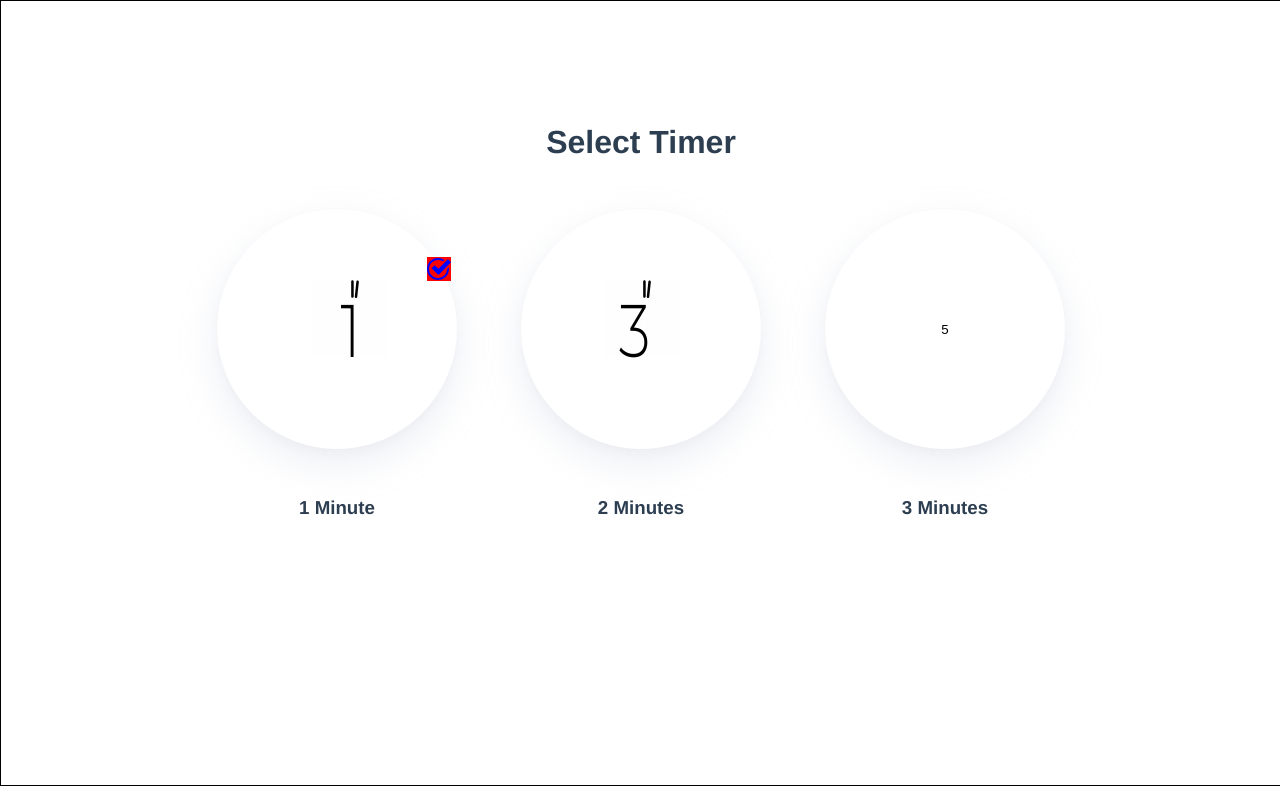
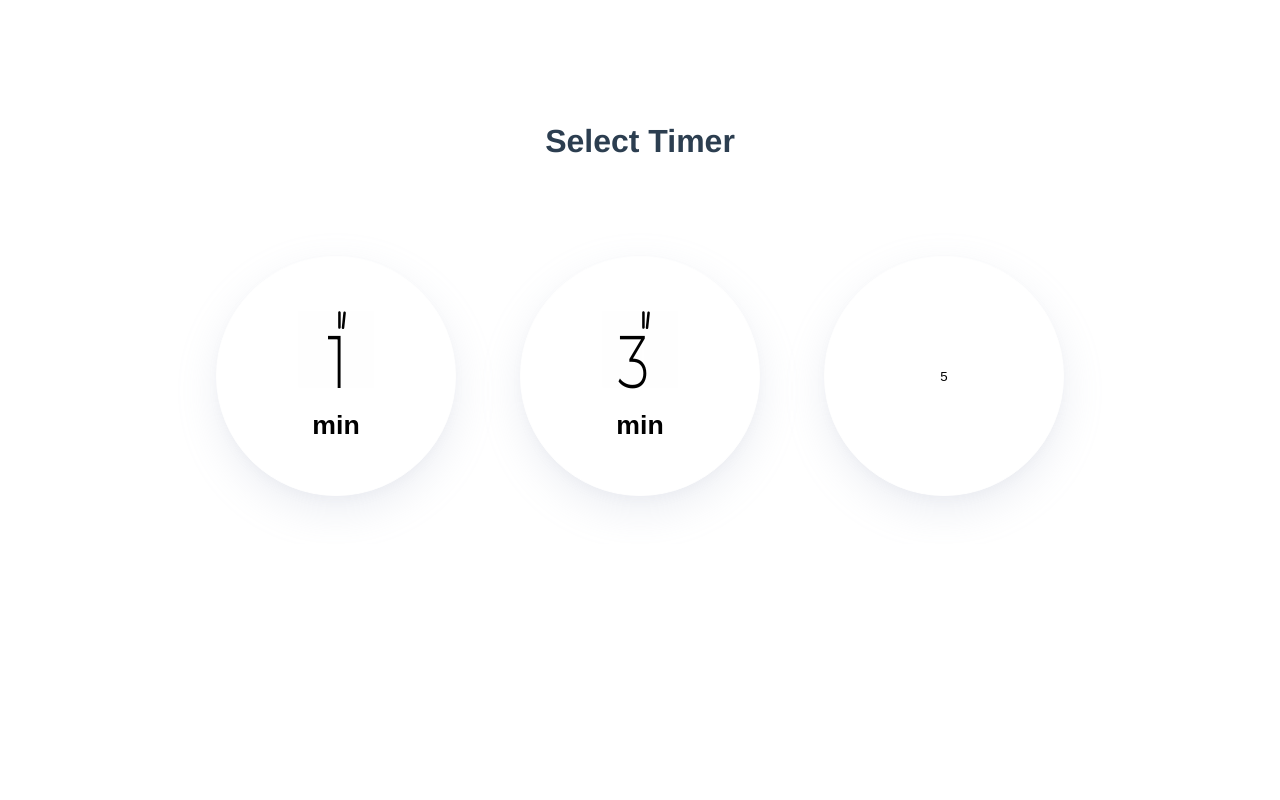
Before and after one commit to nova44056/khmer-keyboard, a Vue app: page / in a window 1280 px wide. Built offline with nearby package versions, Linux system fonts and the light colour scheme.

Commit message:
change selection page 1 UI

```diff
--- a/src/components/HP2Components/heading.vue
+++ b/src/components/HP2Components/heading.vue
@@ -8,41 +8,83 @@
         <button class="card">
           <svg
             class="check"
+            id="Layer_1"
+            data-name="Layer 1"
             xmlns="http://www.w3.org/2000/svg"
-            width="24"
-            height="24"
-            viewBox="0 0 24 24"
+            viewBox="0 0 620.86 620.83"
           >
             <path
-              d="M21.855 10.303c.086.554.145 1.118.145 1.697 0 6.075-4.925 11-11 11s-11-4.925-11-11 4.925-11 11-11c2.348 0 4.518.741 6.304 1.993l-1.421 1.457c-1.408-.913-3.083-1.45-4.883-1.45-4.963 0-9 4.038-9 9s4.037 9 9 9c4.894 0 8.879-3.928 8.99-8.795l1.865-1.902zm-.951-8.136l-9.404 9.639-3.843-3.614-3.095 3.098 6.938 6.71 12.5-12.737-3.096-3.096z"
+              class="cls-1"
+              d="M960.55,230.08c171.42,0,310.42,139.09,310.38,310.47S1131.84,851,960.45,850.92,650,711.83,650.07,540.45,789.16,230,960.55,230.08Z"
+              transform="translate(-650.07 -230.08)"
+            />
+            <path
+              class="cls-2"
+              d="M927.54,624.69c2.07-1.4,3-3.64,4.21-5.56q63.06-96.27,126-192.59c7.47-11.41,19-16.21,30.82-13,18.13,4.95,25.76,25.4,15.3,41.59-14.72,22.79-29.68,45.43-44.53,68.13q-51.95,79.38-103.86,158.77c-7.54,11.55-26.64,16.76-39,5.93-19.57-17.08-38.39-35-57.49-52.63-10.41-9.6-20.9-19.12-31.1-28.94a26.7,26.7,0,0,1-5.75-30.8A27.14,27.14,0,0,1,848.91,560c7.34.48,13.16,4.07,18.44,9q28.71,26.75,57.56,53.32C925.76,623.12,926.64,623.89,927.54,624.69Z"
+              transform="translate(-650.07 -230.08)"
             />
           </svg>
           <one />
+          <h1> min </h1>
         </button>
-        <button class="card"><three /></button>
-        <button class="card">5</button>
-      </div>
-    </div>
-    <div class="text-wrapper">
-      <div class="card-text">
-        <h3>1 Minute</h3>
-        <h3>2 Minutes</h3>
-        <h3>3 Minutes</h3>
+        <button class="card">
+          <three />
+          <h1> min </h1>
+          <svg
+            class="check"
+            id="Layer_1"
+            data-name="Layer 1"
+            xmlns="http://www.w3.org/2000/svg"
+            viewBox="0 0 620.86 620.83"
+          >
+            <path
+              class="cls-1"
+              d="M960.55,230.08c171.42,0,310.42,139.09,310.38,310.47S1131.84,851,960.45,850.92,650,711.83,650.07,540.45,789.16,230,960.55,230.08Z"
+              transform="translate(-650.07 -230.08)"
+            />
+            <path
+              class="cls-2"
+              d="M927.54,624.69c2.07-1.4,3-3.64,4.21-5.56q63.06-96.27,126-192.59c7.47-11.41,19-16.21,30.82-13,18.13,4.95,25.76,25.4,15.3,41.59-14.72,22.79-29.68,45.43-44.53,68.13q-51.95,79.38-103.86,158.77c-7.54,11.55-26.64,16.76-39,5.93-19.57-17.08-38.39-35-57.49-52.63-10.41-9.6-20.9-19.12-31.1-28.94a26.7,26.7,0,0,1-5.75-30.8A27.14,27.14,0,0,1,848.91,560c7.34.48,13.16,4.07,18.44,9q28.71,26.75,57.56,53.32C925.76,623.12,926.64,623.89,927.54,624.69Z"
+              transform="translate(-650.07 -230.08)"
+            />
+          </svg>
+        </button>
+        <button class="card">
+          <svg
+            class="check"
+            id="Layer_1"
+            data-name="Layer 1"
+            xmlns="http://www.w3.org/2000/svg"
+            viewBox="0 0 620.86 620.83"
+          >
+            <path
+              class="cls-1"
+              d="M960.55,230.08c171.42,0,310.42,139.09,310.38,310.47S1131.84,851,960.45,850.92,650,711.83,650.07,540.45,789.16,230,960.55,230.08Z"
+              transform="translate(-650.07 -230.08)"
+            />
+            <path
+              class="cls-2"
+              d="M927.54,624.69c2.07-1.4,3-3.64,4.21-5.56q63.06-96.27,126-192.59c7.47-11.41,19-16.21,30.82-13,18.13,4.95,25.76,25.4,15.3,41.59-14.72,22.79-29.68,45.43-44.53,68.13q-51.95,79.38-103.86,158.77c-7.54,11.55-26.64,16.76-39,5.93-19.57-17.08-38.39-35-57.49-52.63-10.41-9.6-20.9-19.12-31.1-28.94a26.7,26.7,0,0,1-5.75-30.8A27.14,27.14,0,0,1,848.91,560c7.34.48,13.16,4.07,18.44,9q28.71,26.75,57.56,53.32C925.76,623.12,926.64,623.89,927.54,624.69Z"
+              transform="translate(-650.07 -230.08)"
+            />
+          </svg>
+          5
+        </button>
       </div>
     </div>
   </div>
 </template>
 
 <script>
-import one from "./one.vue";
-import three from "./three.vue";
+import one from './one.vue'
+import three from './three.vue'
 export default {
-  name: "heading",
+  name: 'heading',
   components: {
     one,
-    three,
-  },
-};
+    three
+  }
+}
 </script>
 
 <style scoped>
@@ -50,7 +92,6 @@ export default {
   display: flex;
   flex-direction: column;
   width: 100vw;
-  border: 1px solid black;
   overflow: hidden;
 }
 .header {
@@ -63,6 +104,8 @@ export default {
   display: flex;
   justify-content: center;
   align-items: center;
+  flex-direction: column;
+  margin-top: 3rem;
 }
 .cards-wrapper {
   display: grid;
@@ -70,6 +113,7 @@ export default {
   grid-template-columns: auto auto auto;
   margin: 1rem;
   width: 60%;
+  position: relative;
 }
 .text-wrapper {
   display: flex;
@@ -83,6 +127,7 @@ export default {
   grid-template-columns: auto auto auto;
   margin: 1rem;
   width: 60%;
+  position: sticky;
 }
 .card-text h3 {
   margin: 2rem;
@@ -93,34 +138,55 @@ export default {
 .card {
   margin: 2rem;
   background-color: white;
+  transition: 1s;
   box-shadow: 0 5px 10px rgba(154, 160, 185, 0.05),
     0 15px 40px rgba(166, 173, 201, 0.2);
   border-radius: 50%;
   height: 15rem;
   width: 15rem;
   display: flex;
+  flex-direction: column;
   align-items: center;
   justify-content: center;
   border: 1px solid white;
   outline: none;
   cursor: pointer;
+  position: relative;
 }
 .card:focus {
-  border: 3px solid #1b2448;
-  fill: red;
-  transition: ease 0.2s;
+  /* border: 3px solid #005bb8; */
+  /* box-shadow: 0 0px 0px #005bb8,
+    0 10px 100px #005bb8; */
+  /* fill: red; */
+  height: 20rem;
+  width: 20rem;
+  transition: 1s;
 }
 .check {
-    position: relative;
-    float: right;
-    top: -60px;
-    left: 140px;
-    fill: blue;
-    background-color: red;
+  position: absolute;
+  float: right;
+  top: 4rem;
+  left: 13.5rem;
+  height: 2rem;
+  visibility: hidden;
 }
+
+.card:focus .check {
+  visibility: visible;
+  left: 17.5rem;
+  transition: ease 1s;
+}
+
 /* .card:after {
     content: ' ';
     display: block;
     position: relative;
 } */
+
+.cls-1 {
+  fill: #005bb8;
+}
+.cls-2 {
+  fill: #f6f6f6;
+}
 </style>
--- a/src/components/HP2Components/one.vue
+++ b/src/components/HP2Components/one.vue
@@ -28,8 +28,8 @@
 
 <script>
 export default {
-  name: "one",
-};
+  name: 'one'
+}
 </script>
 
 <style scoped>
@@ -45,7 +45,7 @@ export default {
 svg {
   height: 6rem;
 }
-svg:focus {
+/* svg:focus {
   fill: ;
-}
+} */
 </style>
--- a/src/components/TPComponent/textarea.vue
+++ b/src/components/TPComponent/textarea.vue
@@ -12,9 +12,9 @@
 export default {
   name: 'textareas',
   computed: {
-      runes () {
-          return this.$store.state.runes
-      }
+    runes () {
+      return this.$store.state.runes
+    }
   }
 }
 </script>
```
